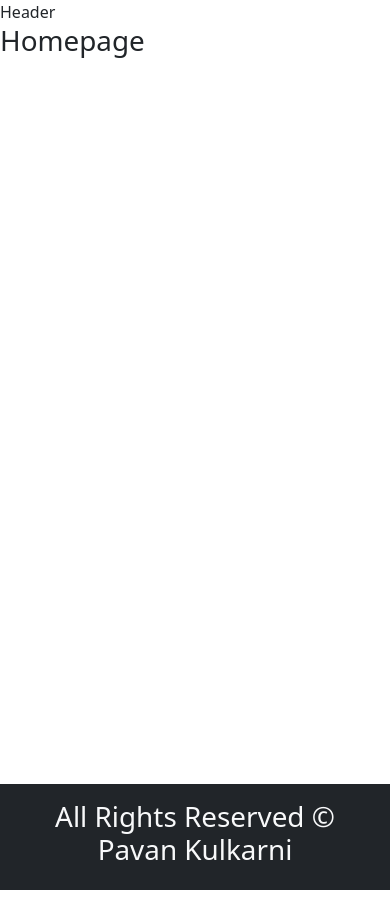
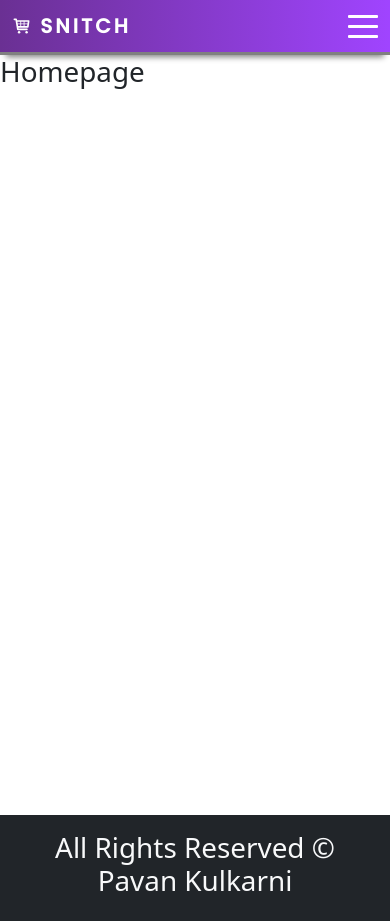
Before and after one commit to pavandeveloperr/Snitch-Ecommerce-Website, a React (Create React App) app in the folder client/: page / in a window 390 px wide. Before the commit the page ends 890 px from the top, so only its background shows below. Built offline with nearby package versions, Linux system fonts and the light colour scheme; a web font is replaced by a local one.

Commit message:
feat : navbar

```diff
--- a/client/src/Components/Layout/Header.js
+++ b/client/src/Components/Layout/Header.js
@@ -1,9 +1,66 @@
-import React from 'react'
+import React from "react";
+import { Link, NavLink } from "react-router-dom";
+import "../../../src/index.css";
+import {TiShoppingCart} from 'react-icons/ti'
 
 const Header = () => {
   return (
-    <div>Header</div>
-  )
-}
+    <>
+      <nav className="navbar navbar-expand-lg bg-body-tertiary">
+        <div className="container-fluid">
+          <Link to='/' className="navbar-brand text-white">
+            <TiShoppingCart style={{marginTop: '-3px'}}/> SNITCH
+          </Link>
 
-export default Header
+          <button
+            className="navbar-toggler collapsed d-flex d-lg-none flex-column justify-content-around"
+            type="button"
+            data-bs-toggle="collapse"
+            data-bs-target="#navbarTogglerDemo01"
+            aria-controls="navbarTogglerDemo01"
+            aria-expanded="false"
+            aria-label="Toggle navigation"
+          >
+            <span className="toggler-icon top-bar" />
+            <span className="toggler-icon middle-bar" />
+            <span className="toggler-icon bottom-bar" />
+          </button>
+          <div className="collapse navbar-collapse" id="navbarTogglerDemo01">
+            <ul className="navbar-nav ms-auto text-center mb-2 mb-lg-0">
+              <li className="nav-item">
+                <NavLink
+                  to="/"
+                  className="nav-link text-white"
+                >
+                  Home
+                </NavLink>
+              </li>
+              <li className="nav-item">
+                <NavLink to="/category" className="nav-link text-white">
+                  Category
+                </NavLink>
+              </li>
+              <li className="nav-item">
+                <NavLink to="/register" className="nav-link text-white">
+                  Register
+                </NavLink>
+              </li>
+              <li className="nav-item">
+                <NavLink to="/login" className="nav-link text-white">
+                  Login
+                </NavLink>
+              </li>
+              <li className="nav-item">
+                <NavLink to="/cart" className="nav-link text-white">
+                  Cart (0)
+                </NavLink>
+              </li>
+            </ul>
+          </div>
+        </div>
+      </nav>
+    </>
+  );
+};
+
+export default Header;
--- a/client/src/index.css
+++ b/client/src/index.css
@@ -8,3 +8,129 @@
 
 /* font-family : "poppins" , sans-serif; */
 /* font-family : "Playfair display" , Serif; */
+
+/* navbar css */
+
+.navbar-brand {
+  font-weight: 700;
+  font-style: "roboto", sans-serif;
+  letter-spacing: 3px;
+}
+
+.navbar {
+  font-family : "poppins" , sans-serif;
+  font-size: 17px;
+  line-height: 26px;
+  line-height: 26px;
+  text-transform: uppercase;
+  background: linear-gradient(to right, #6a3093, #a044ff);
+  box-shadow: 0 8px 6px -6px gray;
+  --webkit-box-shadow: 0 8px 6px -6px gray;
+  border-bottom: solid gray !important;
+}
+
+.nav-link:hover {
+  font-weight: 600;
+  border-bottom: 1px solid #fff;
+}
+
+.navbar-toggler {
+  width : 30px;
+  height: 20px;
+  position: relative;
+  transition: .5s ease-in-out;
+}
+
+.navbar-toggler,
+.navbar-toggler:focus,
+.navbar-toggler:active,
+.navbar-toggler-icon:focus {
+  outline: none;
+  box-shadow: none;
+  border: 0;
+}
+
+.navbar-toggler span {
+  margin: 0;
+  padding: 0;
+}
+
+.toggler-icon {
+  display: block;
+  position: absolute;
+  height: 3px;
+  width: 100%;
+  border-radius: 1px;
+  opacity: 1;
+  left: 0;
+  transform: rotate(0deg);
+  transition: .25s ease-in-out;
+}
+
+.middle-bar {
+  margin-top: 0px;
+}
+
+/* when navigation is clicked  */
+
+.navbar-toggler .top-bar {
+  margin-top: 0px;
+  transform: rotate(135deg);
+}
+
+
+.navbar-toggler .middle-bar {
+  opacity: 0;
+  filter: alpha(opacity=0);
+}
+
+.navbar-toggler .bottom-bar {
+  margin-top: 0px;
+  transform: rotate(-135deg);
+}
+
+/* State when the navbar is collasped */
+.navbar-toggler.collapsed .top-bar {
+  margin-top: -20px;
+  transform: rotate(0deg);
+}
+
+.navbar-toggler.collapsed .middle-bar {
+  opacity: 1;
+  filter: alpha(opacity=100);
+}
+
+.navbar-toggler.collapsed .bottom-bar {
+  margin-top: 20px;
+  transform: rotate(0deg);
+}
+
+/* color of 3 lines  */
+.navbar-toggler.collapsed .toggler-icon {
+  background: white;
+}
+
+.navbar-toggler .top-bar {
+  background: white;
+}
+
+
+.navbar-toggler .bottom-bar {
+  background: white;
+}
+
+@media only screen and (max-width: 1000px) {
+  .nav-link:hover {
+    border-bottom: none !important;
+  }
+}
+
+.active {
+  border-bottom: 2px solid white;
+}
+
+@media only screen and (max-width: 1000px) {
+  .active {
+    border-bottom: none;
+  }
+}
```
